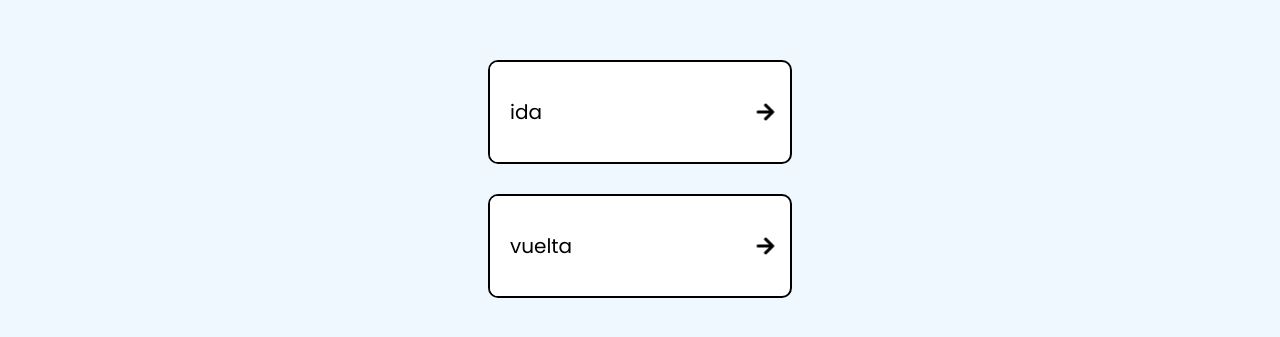
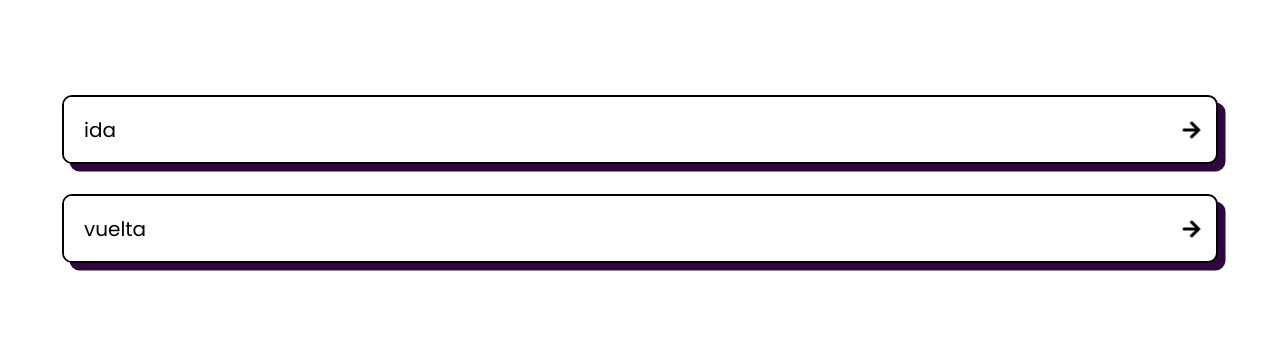
Before and after one commit to GonzaS89/simuladorabonos, a React (Create React App) app: page /horarios in a window 1280 px wide. Shown: the part 221-558 px from the top of the page. Built offline with nearby package versions, Linux system fonts and the light colour scheme; a web font is replaced by a local one.

Commit message:
creando screen horarios

```diff
--- a/src/App.css
+++ b/src/App.css
@@ -14,6 +14,7 @@
   && h1,h2,h3,p{
     padding: 0;
     margin: 0;
+    text-align: left;
   }
   position: relative;
 }
@@ -107,3 +108,7 @@ a{
     width: 100%;
   }
 }
+
+.container-screen{
+  width: 100%;
+}
--- a/src/ComponentesHorarios/IdaVuelta.jsx
+++ b/src/ComponentesHorarios/IdaVuelta.jsx
@@ -1,12 +1,17 @@
-import React, { useState } from 'react';
+import React from 'react';
 import '../Estilos/horarios.css';
 import { FaArrowRight } from "react-icons/fa";
 
 
-const IdaVuelta = ( { nombre }) => {
+const IdaVuelta = ( { nombre , idEnviada}) => {
+
+    const opcionPresionada = ( ) => {
+        idEnviada(nombre)
+    }
 
     return (
-        <div className='container-idavuelta'>
+        <div className='container-idavuelta' onClick={opcionPresionada}>
+            {/* <img src={require('../IMG/wavy-steps.png')} alt="" /> */}
             <div className='texto-boton-idavuelta'><p>{nombre}</p></div>
             <FaArrowRight className='icono-flecha'/>
 
--- a/src/Estilos/horarios.css
+++ b/src/Estilos/horarios.css
@@ -4,8 +4,8 @@
     display: flex;
     flex-direction: column;
     justify-content: center;
-    background-color: aliceblue;
-    /* background-color: #A02334; */
+    background-color: white;
+    position: relative;
 }
 
 .container-ida-vuelta{
@@ -14,20 +14,32 @@
     justify-content: center;
     align-items: center;
     gap: 30px;
+    /* padding: 0 10px; */
 }
 
 .container-idavuelta{
     display: flex;
     justify-content: space-between;
     align-items: center;
-    height: 100px;
-    width: 300px;
+    height: 65px;
+    width: 90%;
     background-color: white;
     border-radius: 10px;
     border: 2px solid;
     position: relative;
     overflow: hidden;
+    box-shadow: 7.5px 7.5px #2E073F;
+
+    && img{
+        position: absolute;
+        top: 0;
+        left: 0;
+        width: 100%;
+        z-index: 2;
+        height: 30px;
+    }
 }
+
 
 .texto-boton-idavuelta{
         background-color: inherit;
@@ -38,6 +50,7 @@
         font-family: "Poppins", sans-serif;
         font-size: 20px;
         padding-left: 20px;
+        flex-basis: 75%;
 }
 
 .icono-flecha{
@@ -48,8 +61,30 @@
 
 }
 
-
-
 @keyframes desplazaraladerecha{
    100%{transform: translateX(10px);}
 }
+
+.container-origenes{
+    width: 100%;
+    height: 500px;
+    background-color:white;
+    position: absolute;
+    bottom: 0;
+    /* transform: translateY(100%); */
+    z-index: 20;
+    overflow: scroll;
+
+    && p{
+        font-size: 16px;
+        text-transform: capitalize;
+    }
+
+    && .container-idavuelta{
+        height: 65px;
+        width: 100%;
+        /* width: 85%; */
+        margin: 5px auto;
+    }
+
+}
--- a/src/Screens/Horarios.jsx
+++ b/src/Screens/Horarios.jsx
@@ -7,11 +7,31 @@ import IdaVuelta from '../ComponentesHorarios/IdaVuelta';
 
 const Horarios = () => {
 
+  const todosLosOrigenes = [
+    {"nombre" : 'la florida'},
+    {"nombre" : 'colonia 4 (luisiana)'},
+    {"nombre" : 'el talar'},
+    {"nombre" : 'el fortín'},
+    {"nombre" : 'finca mayo'},
+    {"nombre" : 'la marta'},
+    {"nombre" : 'cevil pozo'},
+    {"nombre" : 'w. posse'},
+    {"nombre" : 'el paraíso'},
+    {"nombre" : 'llona'},
+    {"nombre" : 'fila del medio'},
+    {"nombre" : 'fila de la orilla'},
+    {"nombre" : 'los ralos'},
+    {"nombre" : 'las cejas'},
+    {"nombre" : '7 de abril'},
+    {"nombre" : 'cruz alta'}
+  ]
 
   const [minutes, setMinutes] = useState(new Date().getMinutes());
+  const [idaVuelta, setIdaVuelta] = useState(null);
+  const [ciudadOrigen, setCiudadOrigen] = useState(null);
 
   useEffect(() => {
-    console.log(Grilla.lunesAViernes.idas['floridaxalderetes/alternativa'])
+    // console.log(Grilla.lunesAViernes.idas['floridaxalderetes/alternativa'])
     const updateMinutes = () => {
       setMinutes(new Date().getMinutes());
     };
@@ -26,14 +46,22 @@ const Horarios = () => {
     return () => clearInterval(timerIdMinutes);
   }, []);
 
+  const idRecibida = id => {setIdaVuelta(id)}
+  const ciudadRecibida = ciudad => {setCiudadOrigen(ciudad)}
+
 
   return (
     <div className='container-screen'>
       <div className='container-main-horarios'>
         <div className='container-ida-vuelta'>
-          <IdaVuelta nombre = {'ida'}/>
-          <IdaVuelta nombre = {'vuelta'}/>
+          <IdaVuelta nombre={'ida'} idEnviada = {idRecibida}/>
+          <IdaVuelta nombre={'vuelta'} idEnviada = {idRecibida}/>
         </div>
+        {/* <div className='container-origenes'>
+          {todosLosOrigenes.map (ciudad => (
+            <IdaVuelta nombre = {ciudad.nombre} idEnviada = {ciudadRecibida}/>
+          ))}
+        </div> */}
       </div>
     </div>
   )
```
Also changed, not shown: src/IMG/intersecting-waves-split.png (added), src/IMG/wavy-steps.png (added).
